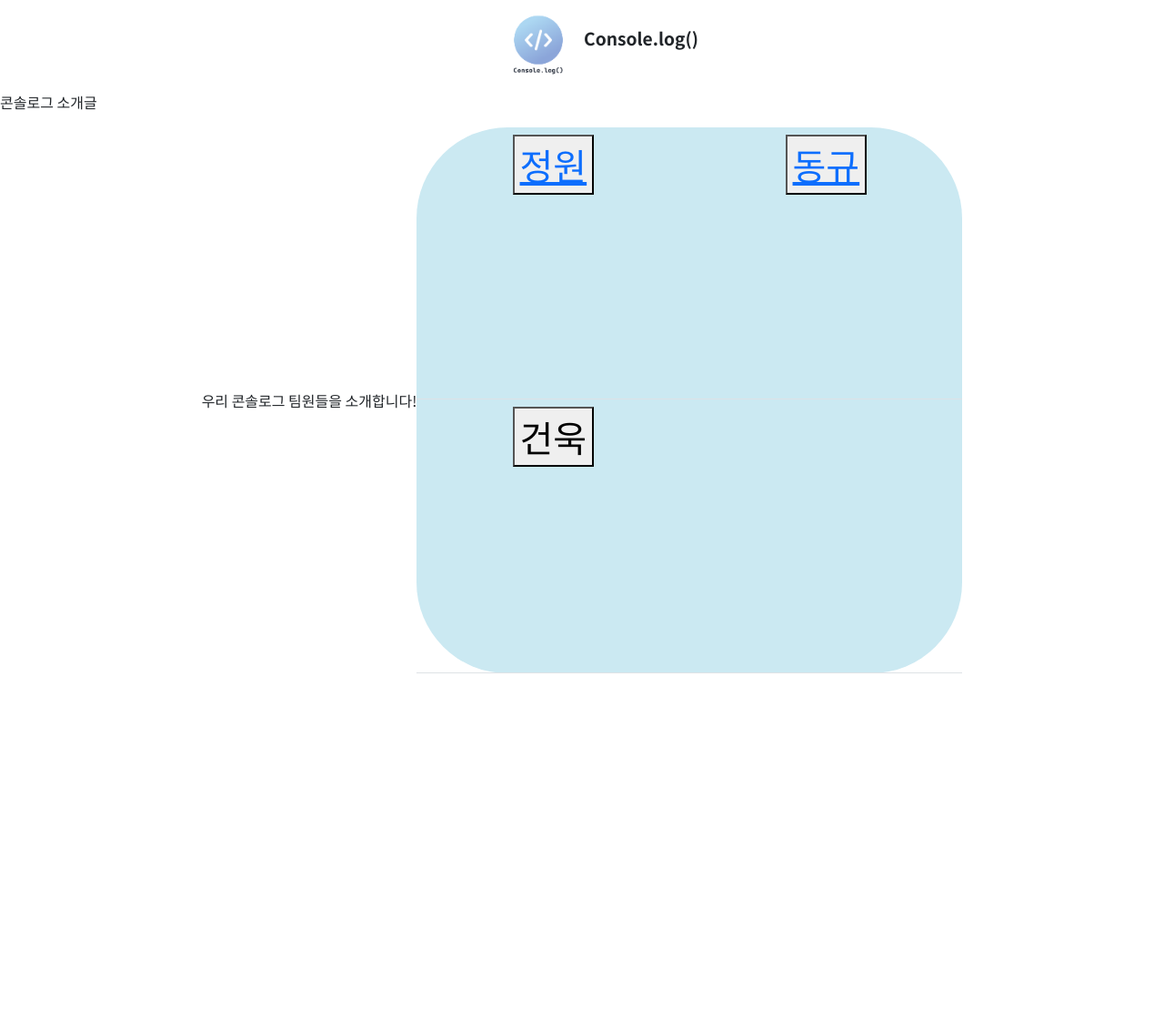
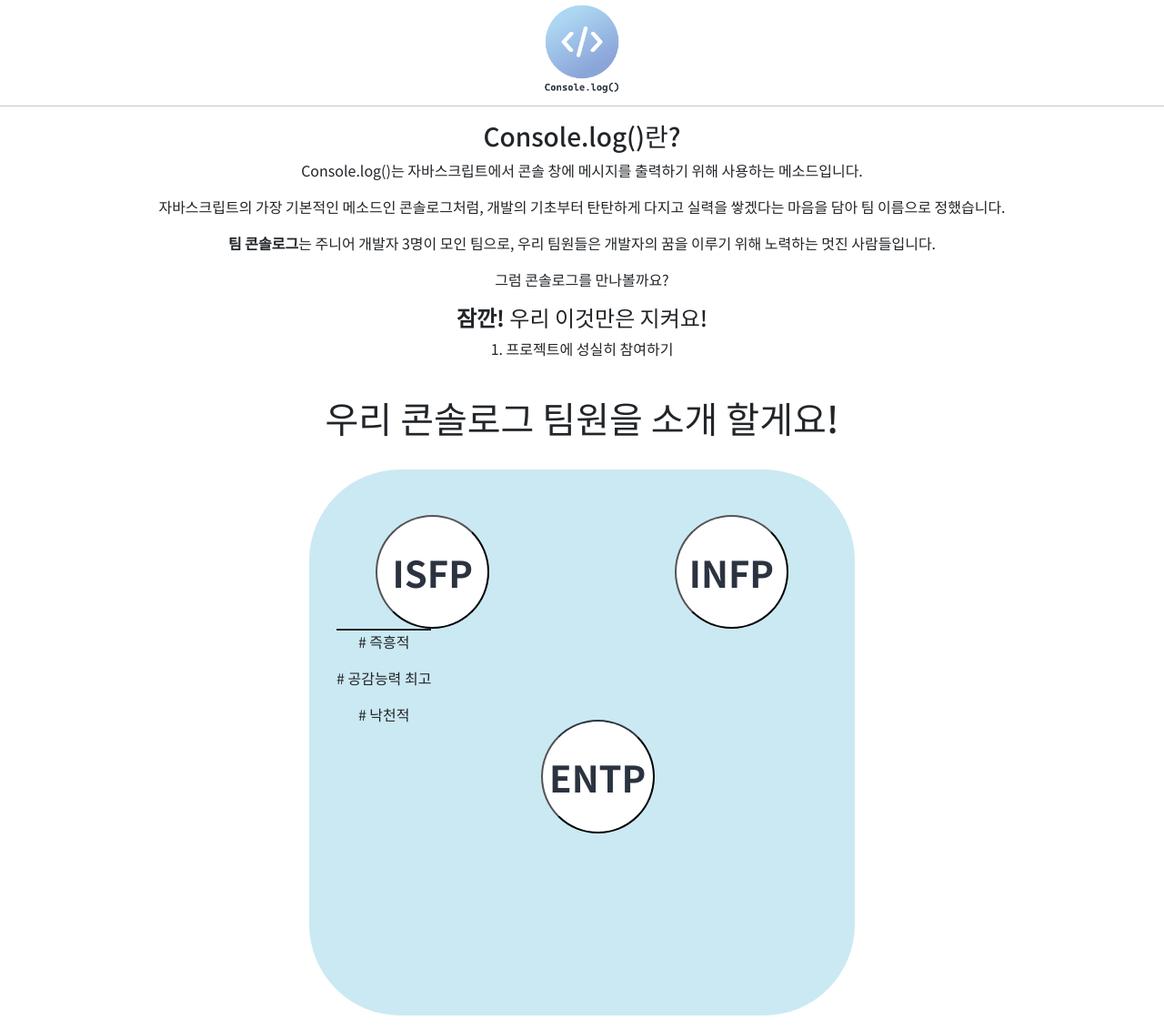
Before and after one commit to duwjd/precourse_team, a plain HTML site: page index.html in a window 1280 px wide. Shown: the whole page at 91% size. Before the commit the page ends 800 px from the top, so only its background shows below. Drawn offline with nearby package versions, Linux system fonts and the light colour scheme.

Commit message:
프론트 엔드

```diff
--- a/dongkyu_style.css
+++ b/Page_style.css
@@ -24,12 +24,6 @@
         margin-top: 10px;
         margin-bottom: 10px;
      }
-
-    .Main .title{
-        display:flex;
-        font-size:larger;
-        font-weight:700;
-    }
 
      hr{
         border-top: none;
--- a/index.html
+++ b/index.html
@@ -7,35 +7,46 @@
     <meta name="viewport" content="width=device-width, initial-scale=1.0">
     <link href="https://cdn.jsdelivr.net/npm/bootstrap@5.1.3/dist/css/bootstrap.min.css" rel="stylesheet" integrity="sha384-1BmE4kWBq78iYhFldvKuhfTAU6auU8tT94WrHftjDbrCEXSU1oBoqyl2QvZ6jIW3" crossorigin="anonymous">
     <link rel="stylesheet" href="https://cdn.jsdelivr.net/npm/bootstrap-icons@1.8.0/font/bootstrap-icons.css">
-    <link rel = "stylesheet" href = "style.css">
+    <link rel = "stylesheet" href = "index_style.css">
     <script src="https://ajax.googleapis.com/ajax/libs/jquery/3.5.1/jquery.min.js"></script>
     <script src="https://cdn.jsdelivr.net/npm/bootstrap@5.1.3/dist/js/bootstrap.bundle.min.js" integrity="sha384-ka7Sk0Gln4gmtz2MlQnikT1wXgYsOg+OMhuP+IlRH9sENBO0LRn5q+8nbTov4+1p" crossorigin="anonymous"></script>
   </head>
 <title>Console.log()</title>
 
 <body>
+  <div class="indexgrid">
     <div class = "header">
       <img src = "img/콘솔로그_2.png" class = "consolelogimg">
-      <p class = "title">Console.log()</p>
-      <hr>
     </div>
-    <div class = "section1">
-      <p>콘솔로그 소개글</p>
+
+    <hr>
+
+    <div class="Home">
+      <div class="cl">
+      <h3> Console.log()란?</h3>
+      <p>Console.log()는 자바스크립트에서 콘솔 창에 메시지를 출력하기 위해 사용하는 메소드입니다.</p>
+      <p>자바스크립트의 가장 기본적인 메소드인 콘솔로그처럼, 개발의 기초부터 탄탄하게 다지고 실력을 쌓겠다는 마음을 담아 팀 이름으로 정했습니다.</p>
+      <p><strong>팀 콘솔로그</strong>는 주니어 개발자 3명이 모인 팀으로, 우리 팀원들은 개발자의 꿈을 이루기 위해 노력하는 멋진 사람들입니다.</p>
+      <p>그럼 콘솔로그를 만나볼까요?</p>
+      <h4><strong>잠깐!</strong> 우리 이것만은 지켜요!</h4>
+      <p>1. 프로젝트에 성실히 참여하기</p><br>
+      </div>
+      <h1 class="intro">우리 콘솔로그 팀원을 소개 할게요!</h1>
+      <div class = "section3">
+      <div class = "table">
+        <div class="F">
+          <button class="F1"><a href="jeongwon.html">ISFP</a></button>
+          <button class="F2"><a href="dongkyu.html">INFP</a></button>
+          </div>
+          <span class="Point1">
+          <p>#  즉흥적</p>
+          <p># 공감능력 최고</p>
+          <p># 낙천적</p>
+          </span>
+          <button class="T"><a href="gunuk.html">ENTP</a></button>
+      </div>
     </div>
-    <div class = "section2">
     </div>
-    <div class = "section3">
-      <p>우리 콘솔로그 팀원들을 소개합니다!</p>
-      <table class = "table">
-        <tr>
-          <td><button><a href="jeongwon.html">정원</a></button></td>
-          <td><button><a href="dongkyu.html">동규</a></button></td>
-        </tr>
-        <tr>
-          <td><button>건욱</button></td>
-          <td></td>
-        </tr>
-      </table>
-    </div>
+  </div>
 </body>
 </html>
--- /dev/null
+++ b/index_style.css
@@ -0,0 +1,99 @@
+@import url('https://fonts.googleapis.com/css2?family=Noto+Sans+KR:wght@100;300;400;500;700;900&display=swap');
+* {
+    font-family: 'Noto Sans KR', sans-serif;
+}
+
+
+.Home {
+    border-color: none;
+}
+
+.header{
+    width : 100%;
+    height : 100px;
+    display: flex;
+    justify-content: center;
+    align-items: center;
+
+}
+
+.header .consolelogimg{
+    height:150px;
+    width:g150px;
+    margin-top: 10px;
+}
+
+.Home  .intro {
+    text-align: center;
+}
+
+.cl {
+    text-align: center;
+}
+
+.section3{
+    display: flex;
+    justify-content: center;
+    align-items: center;
+}
+
+.F2 {
+    margin-top: 50px;
+    width: 125px;
+    height: 125px;
+    margin-left: 100px;
+    font-size:40px;
+    font-weight:600;
+    color:#2C3340;
+    border-radius: 125px;
+    background-color: white;
+    text-align: center;
+}
+
+.F1 {
+    margin-top: 50px;
+    width: 125px;
+    height: 125px;
+    margin-right: 100px;
+    font-size:40px;
+    font-weight:600;
+    color:#2C3340;
+    border-radius: 125px;
+    background-color: white;
+    text-align: center;
+}
+
+.T {
+    margin-top: 100px;
+    width: 125px;
+    height: 125px;
+    margin-right: 100px;
+    font-size:40px;
+    font-weight:600;
+    color:#2C3340;
+    border-radius: 125px;
+    background-color: white;
+    text-align: center;
+    justify-content: row;
+    align-items: center;
+}
+
+.Point1 {
+    float: left;
+
+    margin-left: 30px;
+}
+
+.section3 .table{
+    margin-top: 25px;
+    width:600px;
+    height:600px;
+    border-radius: 100px;
+    text-align:center;
+    background-color: #CBE9F2;
+}
+
+a {
+    color: #2C3340;
+    text-decoration:none;
+}
--- a/style.css
+++ /dev/null
@@ -1,59 +0,0 @@
-@import url('https://fonts.googleapis.com/css2?family=Noto+Sans+KR:wght@100;300;400;500;700;900&display=swap');
-* {
-    font-family: 'Noto Sans KR', sans-serif;
-}
-.body{
-
-
-}
-
-.header{
-    width : 100%;
-    height : 100px;
-    display: flex;
-    justify-content: center;
-    align-items: center;
-
-}
-
-.header .consolelogimg{
-    height:100px;
-    width:100px;
-    margin-left:30px;
-}
-
-.header .title{
-    display:flex;
-    font-size:larger;
-    font-weight:700;
-}
-
-.section1{
-    width:80%;
-}
-
-.section2{
-    width:80%;
-}
-
-.section3{
-    display: flex;
-    justify-content: center;
-    align-items: center;
-}
-
-.section3 .table{
-    width:600px;
-    height:600px;
-    border-radius: 100px;
-    text-align:center;
-    font-size:40px;
-    font-weight:600;
-    color:#2C3340;
-    background-color: #CBE9F2;
-}
-
-.section3 .table .tr{
-    height:200px;
-    width:50%;
-}
```
Also changed, not shown: dongkyu.html (+4 -4 lines), gunuk.html (added, +56 -0 lines), test.html (added, +61 -0 lines), 1 other file.
